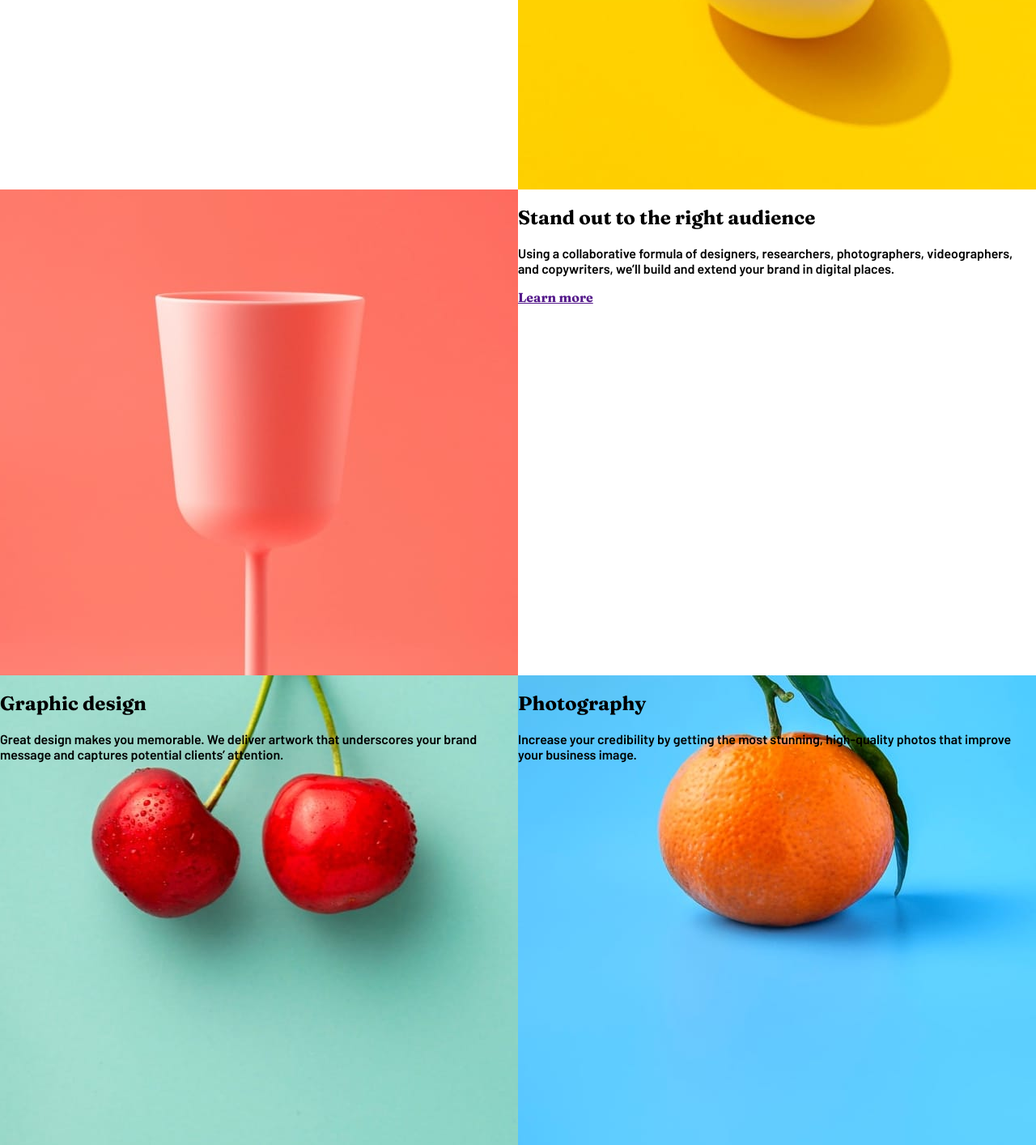
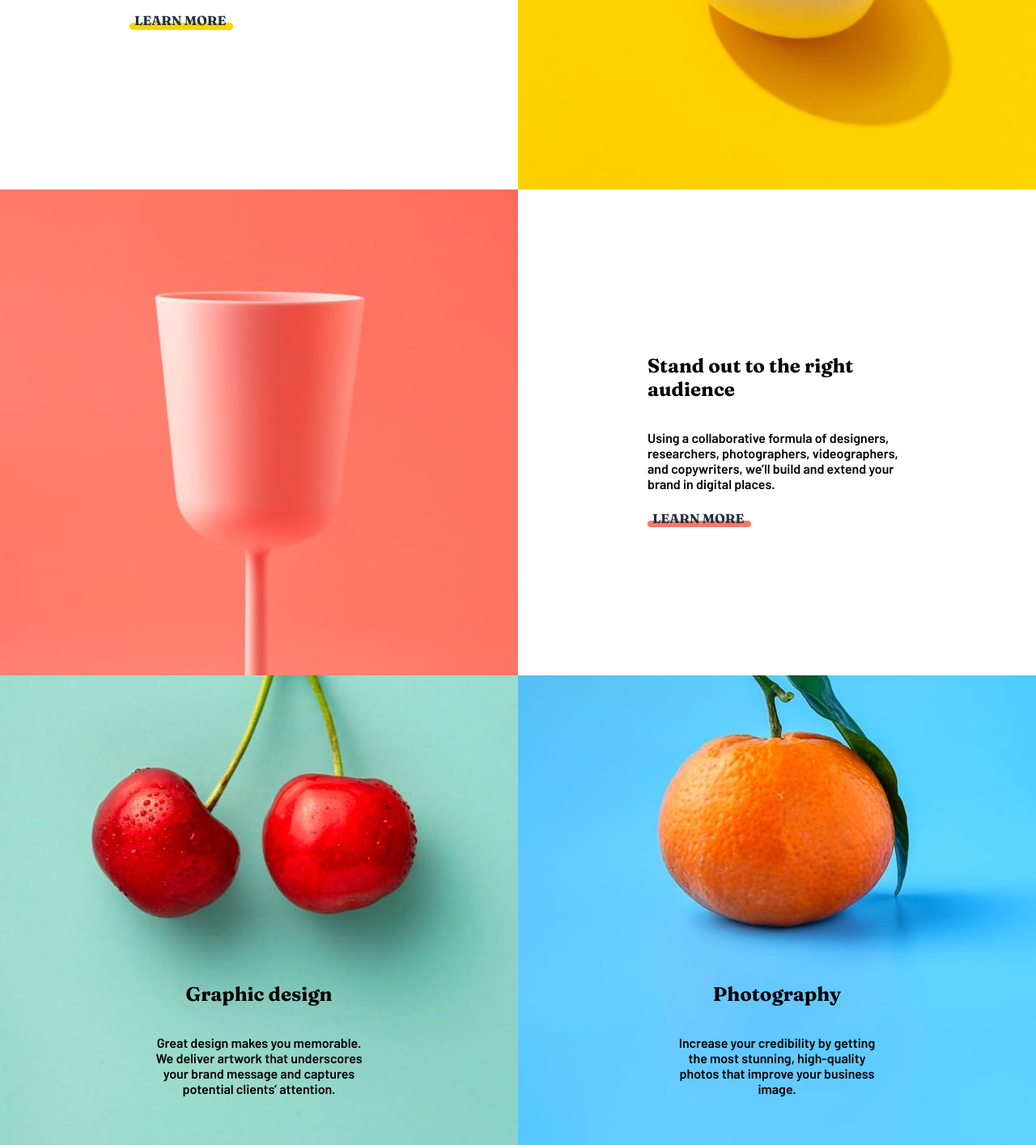
Before and after one commit to sayjess/sunnyside-agency-landing-page-main, a website: page index.html in a window 1280 px wide. Shown: the part 1166-2580 px from the top of the page at 81% size. Drawn offline with Linux system fonts and the light colour scheme.

Commit message:
Added style to section

```diff
--- a/App/scss/_section.scss
+++ b/App/scss/_section.scss
@@ -7,13 +7,17 @@
     grid-template-columns: repeat(auto-fit, minmax(50%, 1fr));
     // grid-template-rows: repeat(3, 1fr);
 
+    .desc {
+        display: flex;
+        flex-direction: column;
+        justify-content: center;
+        padding: 10.3rem 10rem;
+    }
 
     .ads {
         // width: 50%;
         height: 75vh;
-
     }
-
     .ads_two {
         background: url("../src/images/desktop/image-transform.jpg") no-repeat center center;
         background-size: cover;
@@ -29,6 +33,39 @@
     .ads_six {
         background: url("../src/images/desktop/image-photography.jpg")no-repeat center center;
         background-size: cover;
+    }
+    .learn {
+        text-decoration: none;
+        position: relative;
+        top: 7px;
+        left: 6px;
+        text-transform: uppercase;
+        color: $veryDarkDesaturatedBlue;
+        font-family: "Fraunces";
+    }
+
+    .line {
+
+        width: 8em;
+        height: 0.55em;
+        border-radius: 20px;
+    }
+    .l-one {
+        background-color: $yellow;
+    }
+    .l-two {
+        background-color: $softRed;
+    }
+
+    .service {
+        display: flex;
+        flex-direction: column;
+        justify-content: flex-end;
+        align-items: center;
+        padding-left: 12rem;
+        padding-right: 12rem;
+        padding-bottom: 4rem;
+        text-align: center;
     }
 
 }
--- a/index.html
+++ b/index.html
@@ -43,7 +43,8 @@
             <h2>Transform your brand</h2>
             <p>We are a full-service creative agency specializing in helping brands grow fast.
                 Engage your clients through compelling visuals that do most of the marketing for you.</p>
-            <a href="">Learn more</a>
+            <a class="learn" href="">Learn more</a>
+            <div class="line l-one"></div>
         </div>
         <div class="ads ads_two gallery gal_one"></div>
         <div class="ads ads_three gallery gal_two"></div>
@@ -51,13 +52,14 @@
         <div class="ads ads_four desc">
             <h2>Stand out to the right audience</h2>
             <p>Using a collaborative formula of designers, researchers, photographers, videographers, and copywriters, we’ll build and extend your brand in digital places. </p>
-            <a href="">Learn more</a>
+            <a class="learn" href="">Learn more</a>
+            <div class="line l-two"></div>
         </div>
         <div class="ads ads_five service">
             <h2>Graphic design</h2>
             <p>Great design makes you memorable. We deliver artwork that underscores your brand message and captures potential clients’ attention.</p>
         </div>
-        <div class="ads ads_six Service">
+        <div class="ads ads_six service">
             <h2>Photography</h2>
                 <p>Increase your credibility by getting the most stunning, high-quality photos that improve your business image.</p>
         </div>
```
Also changed, not shown: dist/style.css, 1 other file.
